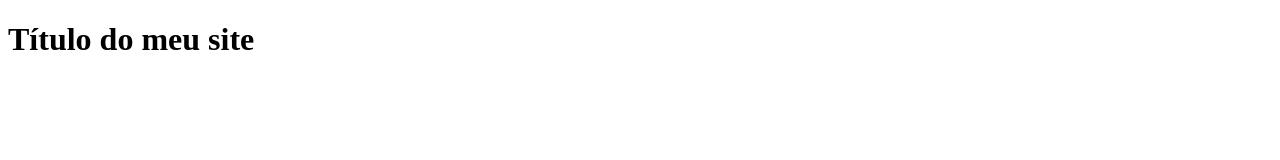
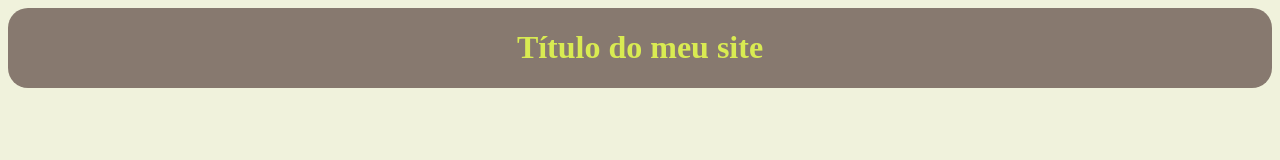
Before and after one commit to daninatan/daninatan.github.io, a plain HTML site: page index.html in a window 1280 px wide. Drawn offline with Linux system fonts and the light colour scheme.

Commit message:
3º commit

```diff
--- a/index.html
+++ b/index.html
@@ -8,6 +8,9 @@
 </head>
 <script src="meuSite.js"></script>
 <body>
-    <h1>Título do meu site</h1>
+    <header id="headerTitulo">
+        <h1 id="titulo">Título do meu site</h1>
+    </header>
+
 </body>
 </html>
--- a/meuSite.css
+++ b/meuSite.css
@@ -0,0 +1,17 @@
+*{
+    align-content: center;
+    padding: 0;
+    border: 0;
+    background-color: #f0f2dc;
+}
+
+#headerTitulo{
+    background-color: #87796f;
+    text-align: center;
+    border-radius: 20px;
+}
+
+#titulo{
+    color: #d9eb52;
+    background: none;
+}
```
Also changed, not shown: meuSite.html (deleted, +0 -13 lines).
